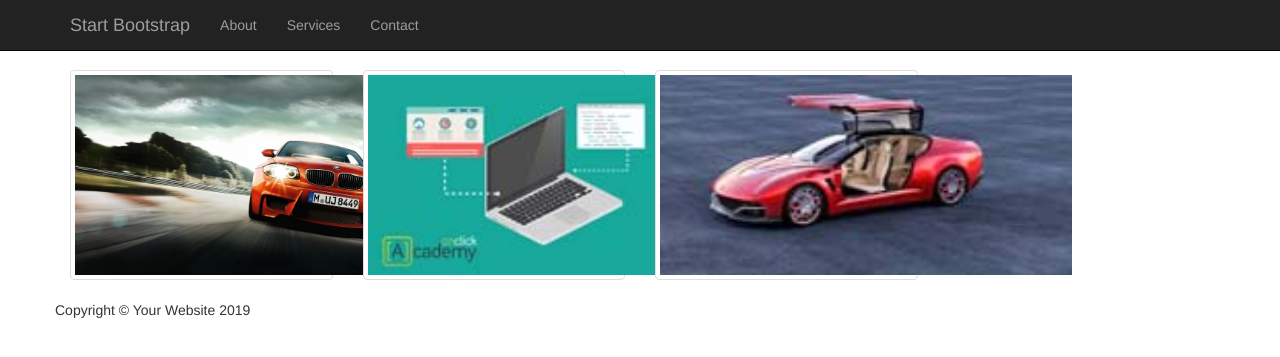
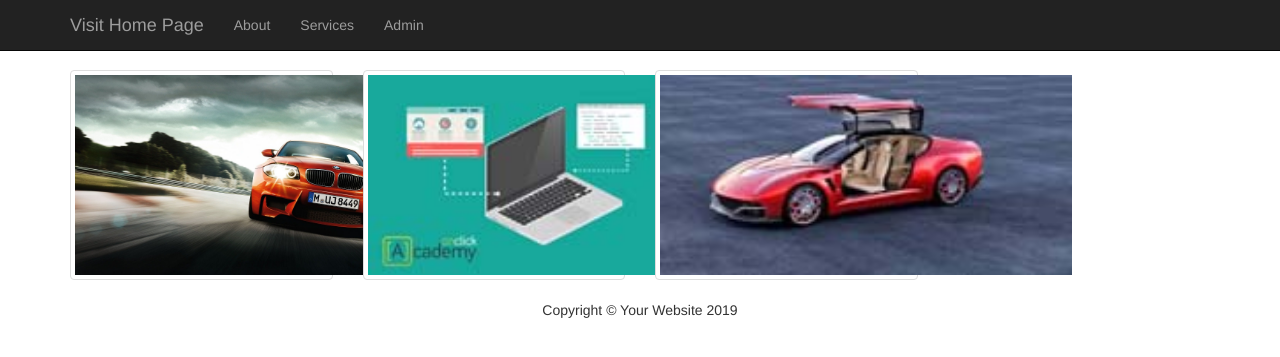
Before and after one commit to shahlakshya1988/phpoop, a PHP site: page / in a window 1280 px wide. Shown: the top 357 px of the page. Run offline with PHP 8.4, Linux system fonts and the light colour scheme; data comes from the database, SQL or seed files in the repository.

Commit message:
176. Home Page Link and Footer Modifications

```diff
--- a/gallery/includes/footer.php
+++ b/gallery/includes/footer.php
@@ -5,7 +5,7 @@
         <footer>
             <div class="row">
                 <div class="col-lg-12">
-                    <p>Copyright &copy; Your Website <?php echo date("Y"); ?></p>
+                    <p class="text-center">Copyright &copy; Your Website <?php echo date("Y"); ?></p>
                 </div>
                 <!-- /.col-lg-12 -->
             </div>
--- a/gallery/includes/navigation.php
+++ b/gallery/includes/navigation.php
@@ -8,7 +8,7 @@
                     <span class="icon-bar"></span>
                     <span class="icon-bar"></span>
                 </button>
-                <a class="navbar-brand" href="#">Start Bootstrap</a>
+                <a class="navbar-brand" href="index.php">Visit Home Page</a>
             </div>
             <!-- Collect the nav links, forms, and other content for toggling -->
             <div class="collapse navbar-collapse" id="bs-example-navbar-collapse-1">
@@ -20,7 +20,7 @@
                         <a href="#">Services</a>
                     </li>
                     <li>
-                        <a href="#">Contact</a>
+                        <a href="admin/">Admin</a>
                     </li>
                 </ul>
             </div>
```
